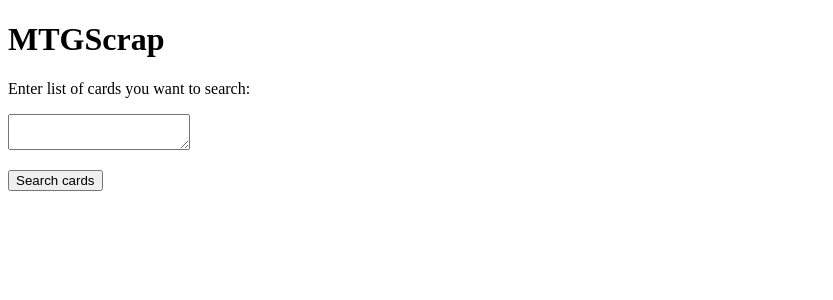
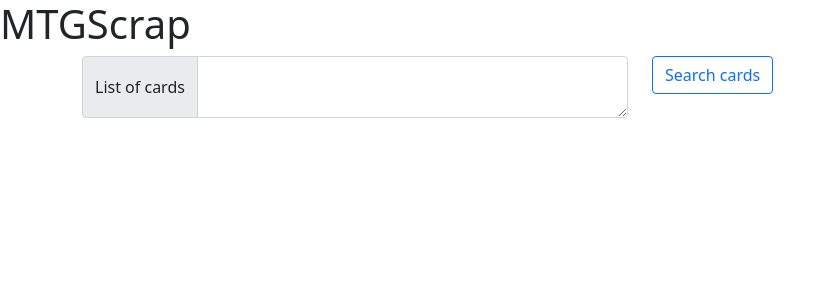
Before and after one commit to luxlunaris/MTGscrap, a Python web app: template app/templates/base/index.html in a window 1280 px wide. Shown: the top 300 px of the page, without its empty margins (0-833 px from the left). Run offline with Jinja, Linux system fonts and the light colour scheme; the template is opened without the code that fills it, so the values that code supplies are empty.

Commit message:
CSS features

```diff
--- a/app/templates/base/base.html
+++ b/app/templates/base/base.html
@@ -2,6 +2,8 @@
 <html>
     <head>
         <link rel="stylesheet" href="/static/css/main.css">
+        <link href="https://cdn.jsdelivr.net/npm/bootstrap@5.0.0-beta1/dist/css/bootstrap.min.css" rel="stylesheet" integrity="sha384-giJF6kkoqNQ00vy+HMDP7azOuL0xtbfIcaT9wjKHr8RbDVddVHyTfAAsrekwKmP1" crossorigin="anonymous">
+        <script src="https://cdn.jsdelivr.net/npm/bootstrap@5.0.0-beta1/dist/js/bootstrap.bundle.min.js" integrity="sha384-ygbV9kiqUc6oa4msXn9868pTtWMgiQaeYH7/t7LECLbyPA2x65Kgf80OJFdroafW" crossorigin="anonymous"></script>
         <script src="https://cdn.jsdelivr.net/npm/axios/dist/axios.min.js"></script>
         <script src="https://cdn.jsdelivr.net/npm/vue@2/dist/vue.js"></script>
     </head>
@@ -9,7 +11,7 @@
         <header>
             <h1>MTGScrap</h1>
         </header>
-        <main>
+        <main class="container">
             {% block content %}
             {% endblock %}
         </main>
--- a/app/templates/base/index.html
+++ b/app/templates/base/index.html
@@ -1,9 +1,17 @@
 {% extends 'base/base.html' %}
 {% block content %}
 <form id="search-form">
-    <p>Enter list of cards you want to search:</p>
-    <p><textarea ref="cards" name="cards"></textarea></p>
-    <button @click.prevent="getSearch()">Search cards</button>
+    <div class="row">
+        <div class="col-sm">
+            <div class="input-group">
+                <span class="input-group-text">List of cards</span>
+                <textarea class="form-control" aria-label="With textarea"></textarea>
+            </div>
+        </div>
+        <div class="col-sm">
+            <button @click.prevent="getSearch()" class="btn btn-outline-primary">Search cards</button>
+        </div>
+    </div>
 </form>
 <div id="search-result" v-html="searchResult"></div>
 {% endblock %}
```
